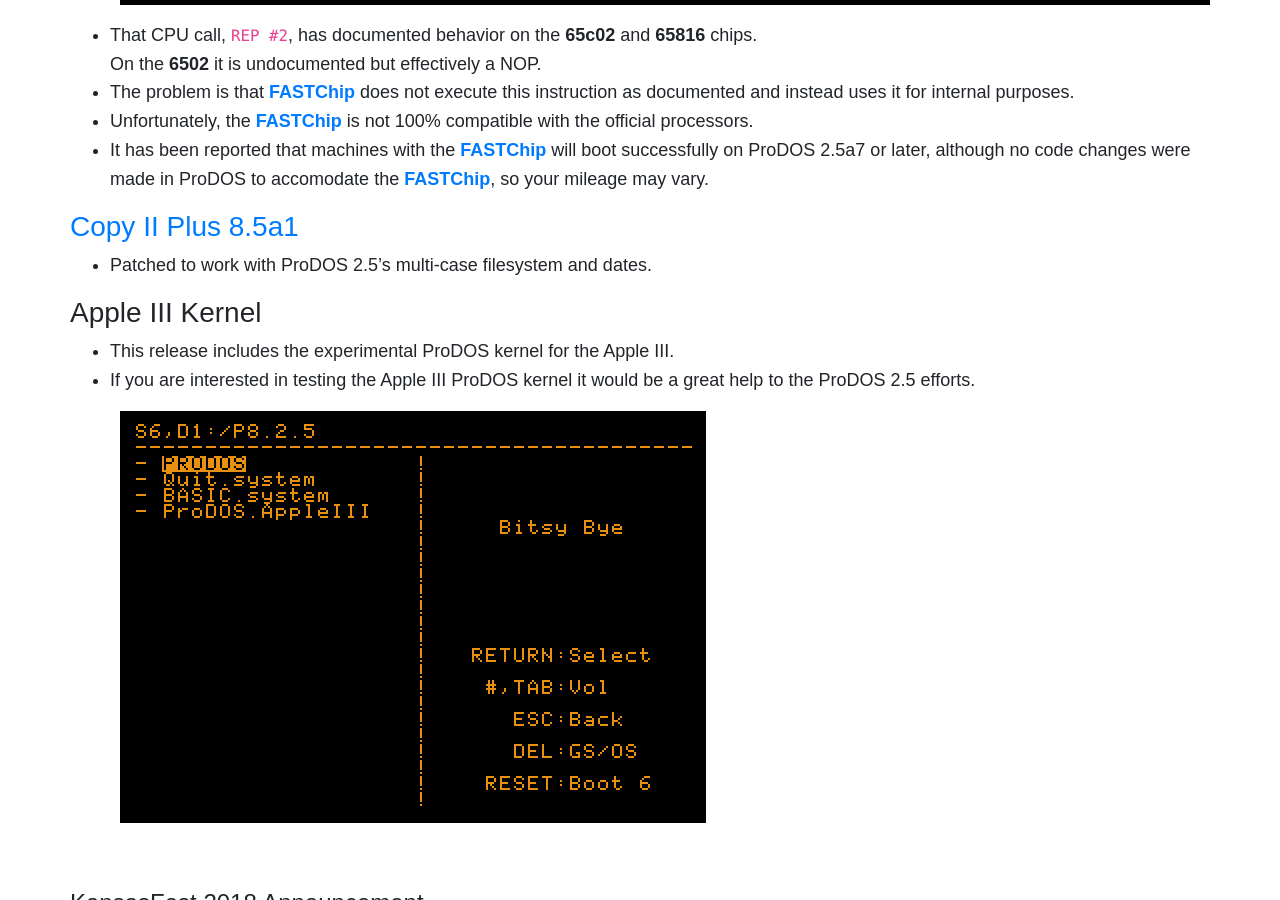
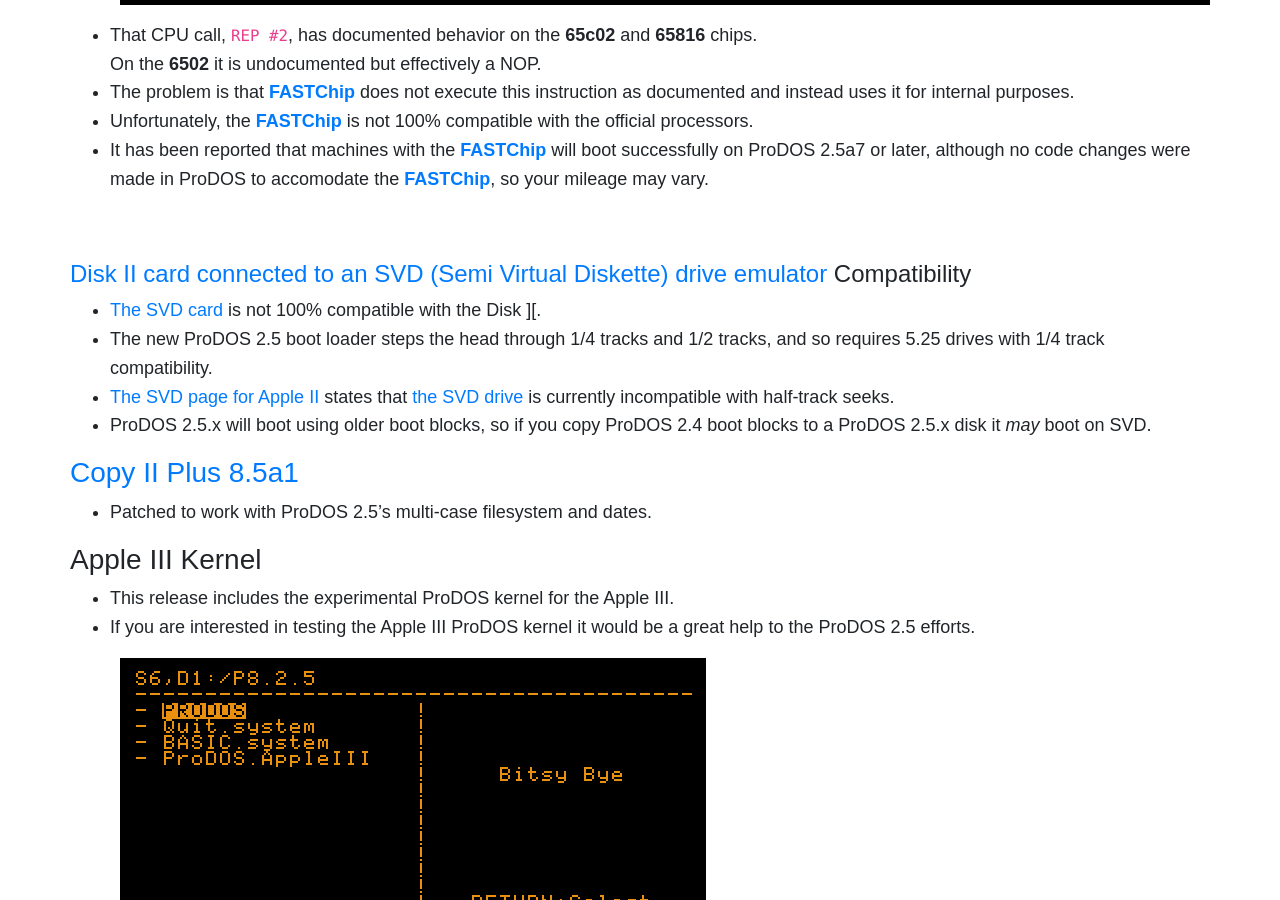
Before and after one commit to ProDOS-8/ProDOS-8.github.io, a Jekyll site: the page built from _pages/releases/prodos-25.md, in a window 1280 px wide and 900 px high, scrolled down 3649 px. Built offline with Jekyll 4.4.1, drawn with Linux system fonts in a browser that asks for light colours.

Commit message:
Added ProDOS 2.5 Compatibility with SVD card information

```diff
--- a/_pages/releases/prodos-25.md
+++ b/_pages/releases/prodos-25.md
@@ -170,6 +170,21 @@
 * The problem is that **[FASTChip](http://www.a2heaven.com/webshop/index.php?rt=product/product&product_id=147)** does not execute this instruction as documented and instead uses it for internal purposes.
 * Unfortunately, the **[FASTChip](http://www.a2heaven.com/webshop/index.php?rt=product/product&product_id=147)** is not 100% compatible with the official processors.
 * It has been reported that machines with the **[FASTChip](http://www.a2heaven.com/webshop/index.php?rt=product/product&product_id=147)** will boot successfully on ProDOS 2.5a7 or later, although no code changes were made in ProDOS to accomodate the **[FASTChip](http://www.a2heaven.com/webshop/index.php?rt=product/product&product_id=147)**, so your mileage may vary.
+
+
+<div class="vertical-spacer"></div>
+#### [Disk II card connected to an SVD (Semi Virtual Diskette) drive emulator](http://thesvd.com/) Compatibility
+
+
+* [The SVD card](http://thesvd.com/apple.php) is not 100% compatible with the Disk ][.
+* The new ProDOS 2.5 boot loader steps the head through 1/4 tracks and 1/2 tracks, and so requires 5.25 drives with 1/4 track compatibility.
+* [The SVD page for Apple II](http://thesvd.com/apple.php) states that [the SVD drive](http://thesvd.com/apple.php) is currently incompatible with half-track seeks.
+* ProDOS 2.5.x will boot using older boot blocks, so if you copy ProDOS 2.4 boot blocks to a ProDOS 2.5.x disk it _may_ boot on SVD.
+
+
+
+
+
 
 
 <!--
```
